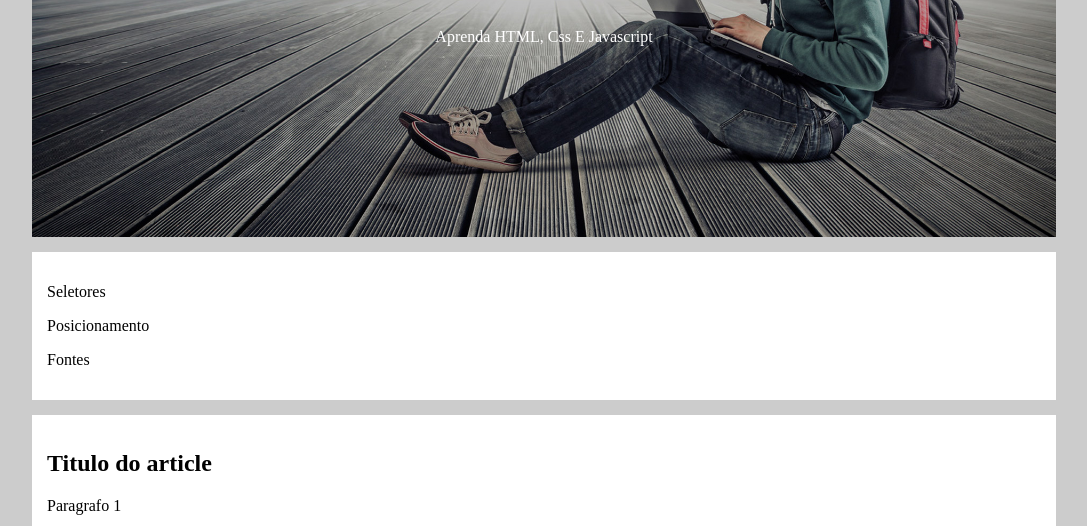
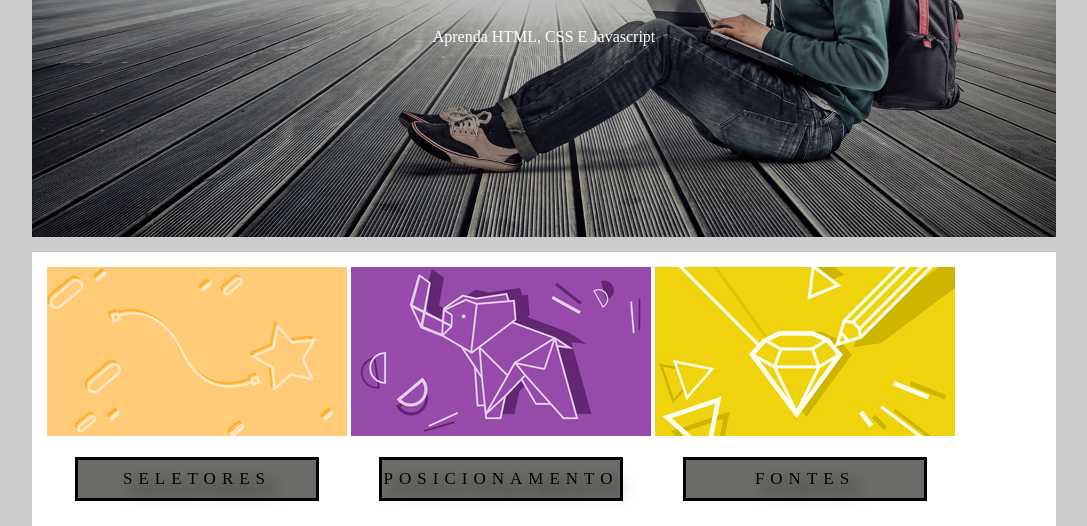
Before and after one commit to Arnoldosamuel/curso-de-html-css-e-javascript, a plain HTML site: page index.html in a window 1280 px wide. Shown: the part 274-800 px from the top of the page, without its empty margins (96-1183 px from the left). Drawn offline with Linux system fonts and the light colour scheme.

Commit message:
Update index.html

```diff
--- a/index.html
+++ b/index.html
@@ -18,33 +18,34 @@
       <li><a href="#">Quem sou</a></li>
     </ul>
   </nav>
-  <div class="hero-content">
+  <div class="hero-content h1">
     <h1>Curso Web Fundamentos</h1>
-    <p>Aprenda HTML, Css E Javascript</p>
+    <div class="Paragrafo">
+    <p>Aprenda HTML, CSS E Javascript</p>
   </div>
 </header>
 
 <main>
 
   <section class="content-section">
-    <div class="card"
-    < img src="imagens/card_01.png" alt="">
-   <p>Seletores</p>
+    <div class="flow-01">
+    <img src="imagens/card_01.png" alt="">
+   <p class="p-t">Seletores</p>
    </div>
-    <div class="card"
-    < img src="imagens/card_02.jpg" alt="">
-   <p>Posicionamento</p>
+    <div class="flow-01">
+    <img src="imagens/card_02.jpg" alt="">
+   <p class="p-t">Posicionamento</p>
    </div>
-    <div class="card"
-    < img src="bg-1.jpg" alt="">
-   <p>Fontes</p>
+    <div class="flow-01">
+    <img src="imagens/card_03.jpg" alt="">
+   <p class="p-t">Fontes</p>
    </div>
   </section >
 
   <section class="content-section">
 
-<article>
-  <header><h2>Titulo do article</h2></header>
+<article class="content-article">
+  <header class="content-header"><h2>Titulo do article</h2></header>
   <p>Paragrafo 1</p>
   <p>Paragrafo</p>
 </article>
@@ -52,13 +53,12 @@
 
 </main>
 
-<footer>
+<footer class="content-footer">
 
   <p>Copyright &copy; 2018</p>
     </footer>
   </div>
 
-  <img src='imagens/card_01.jpg
 
 
 </body>
```
